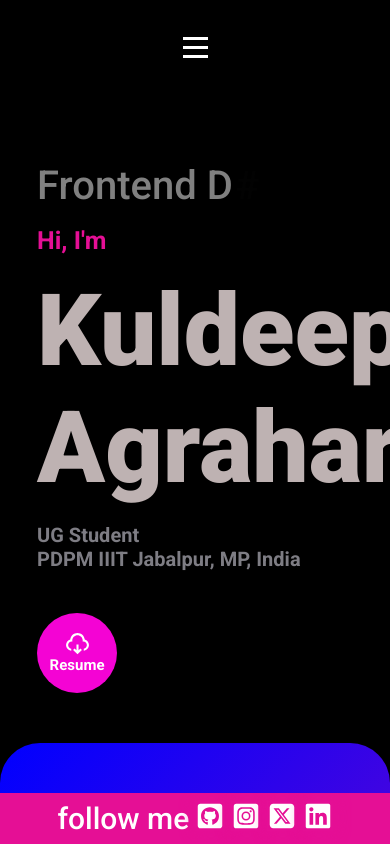
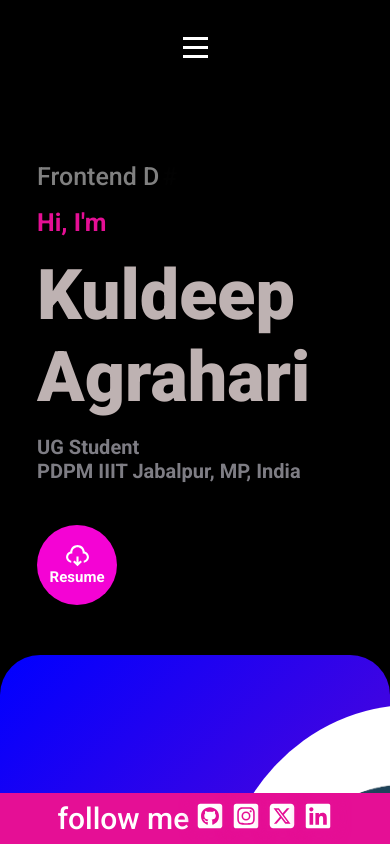
Before and after one commit to Kuldeepagrahari/Portfolio_website, a React (Vite) app: page / in a window 390 px wide. Built offline with nearby package versions, Linux system fonts and the light colour scheme.

Commit message:
ui changes

```diff
--- a/src/pages/Home/Home.jsx
+++ b/src/pages/Home/Home.jsx
@@ -8,7 +8,7 @@ const Home = () => {
     <div name="home" className='home'>
 
       <div className="left">
-      <h2 style={{color:"gray", fontWeight:"bolder", fontSize:"40px"}}> <Typewriter
+      <h2 style={{color:"gray", fontWeight:"bolder"}}> <Typewriter
             words={['Full Stack Developer', 'Frontend Developer', 'MERN Developer']}
             loop={Infinity}
             cursor
--- a/src/pages/Home/home.css
+++ b/src/pages/Home/home.css
@@ -96,7 +96,7 @@
             height: 100%;
             margin-top: 18vh;
             .head{
-                font-size: 100px;
+                font-size: 70px;
             }  h1{
                 font-size: 20px;
             }
```
